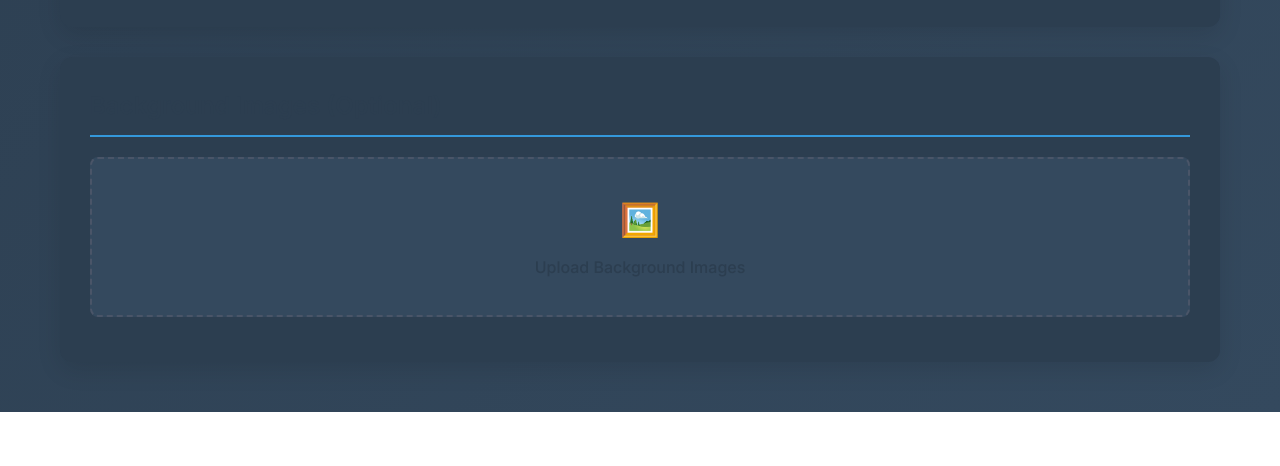
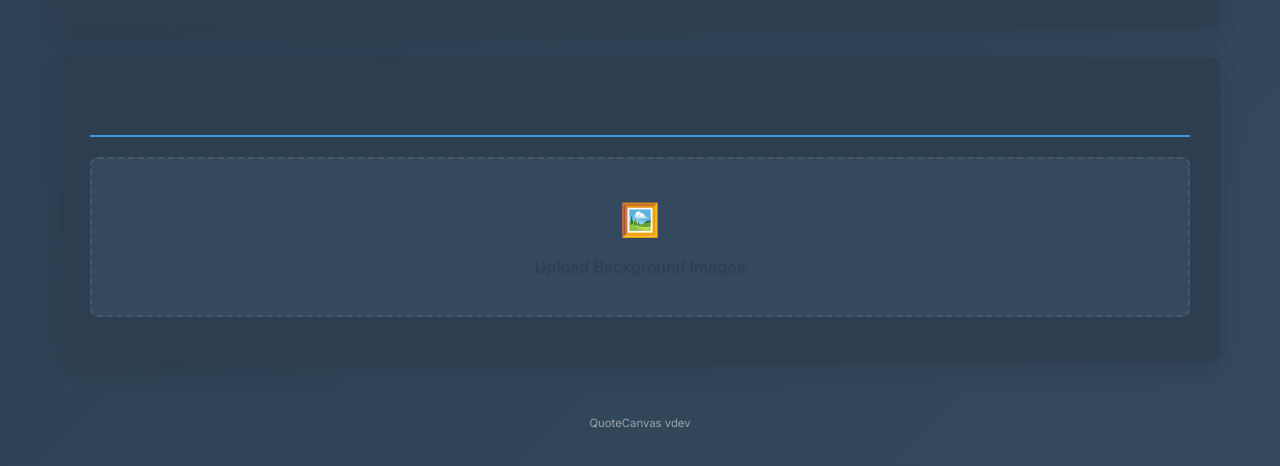
Before and after one commit to JoeWalters/QuoteCanvas, a plain HTML site: page index.html in a window 1280 px wide. Shown: the part 644-1110 px from the top of the page. Before the commit the page ends 1056 px from the top, so only its background shows below. Drawn offline with nearby package versions, Linux system fonts and the light colour scheme.

Commit message:
Add versioning support with timestamped tags, update README and Docker setup, and enhance UI to display app version

```diff
--- a/index.html
+++ b/index.html
@@ -47,6 +47,9 @@
             <div class="settings-actions">
                 <button id="save-settings-btn" class="primary-btn">Save Settings</button>
                 <button id="reset-settings-btn" class="secondary-btn">Reset to Defaults</button>
+            </div>
+            <div class="version-info">
+                <small>Version: <span id="app-version">dev</span></small>
             </div>
         </div>
 
@@ -487,6 +490,10 @@
                 </section>
             </div>
         </main>
+
+        <footer class="app-footer">
+            <small>QuoteCanvas v<span id="footer-version">dev</span></small>
+        </footer>
     </div>
 
     <script src="https://cdnjs.cloudflare.com/ajax/libs/jszip/3.10.1/jszip.min.js"></script>
--- a/script.js
+++ b/script.js
@@ -1,3 +1,6 @@
+// App version - updated automatically by GitHub Actions
+const APP_VERSION = 'dev';
+
 class QuoteCanvas {
     constructor() {
         this.quotes = [];
@@ -2381,5 +2384,16 @@ class QuoteCanvas {
 
 // Initialize the application when DOM is loaded
 document.addEventListener('DOMContentLoaded', () => {
+    // Update version display
+    const versionElement = document.getElementById('app-version');
+    const footerVersionElement = document.getElementById('footer-version');
+
+    if (versionElement) {
+        versionElement.textContent = APP_VERSION;
+    }
+    if (footerVersionElement) {
+        footerVersionElement.textContent = APP_VERSION;
+    }
+
     new QuoteCanvas();
 });
--- a/styles.css
+++ b/styles.css
@@ -156,6 +156,23 @@ header p {
     display: flex;
     gap: 10px;
     justify-content: center;
+}
+
+.version-info {
+    text-align: center;
+    margin-top: 15px;
+    padding-top: 15px;
+    border-top: 1px solid var(--border-color);
+    opacity: 0.7;
+}
+
+.app-footer {
+    text-align: center;
+    padding: 20px;
+    margin-top: 30px;
+    border-top: 1px solid var(--border-color);
+    opacity: 0.6;
+    font-size: 0.85em;
 }
 
 .performance-stats {
```
Also changed, not shown: 3 other files.
